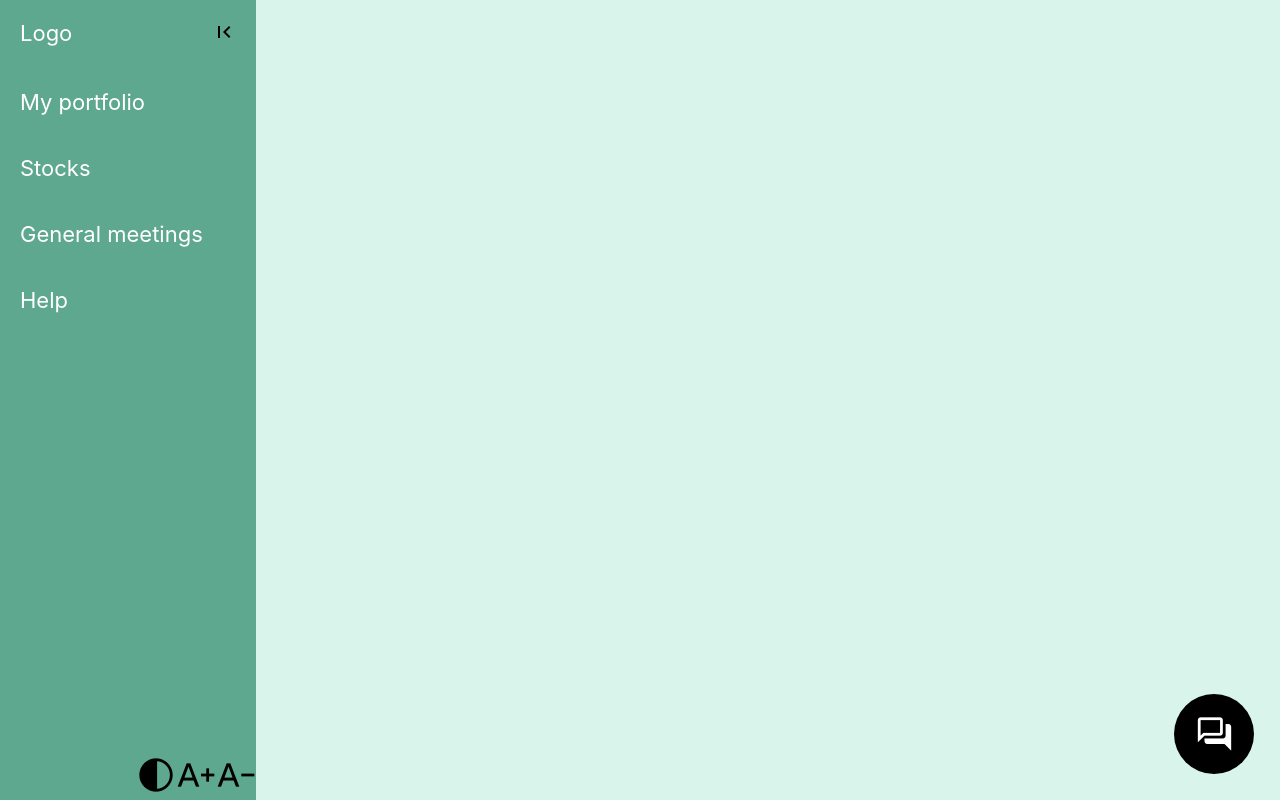
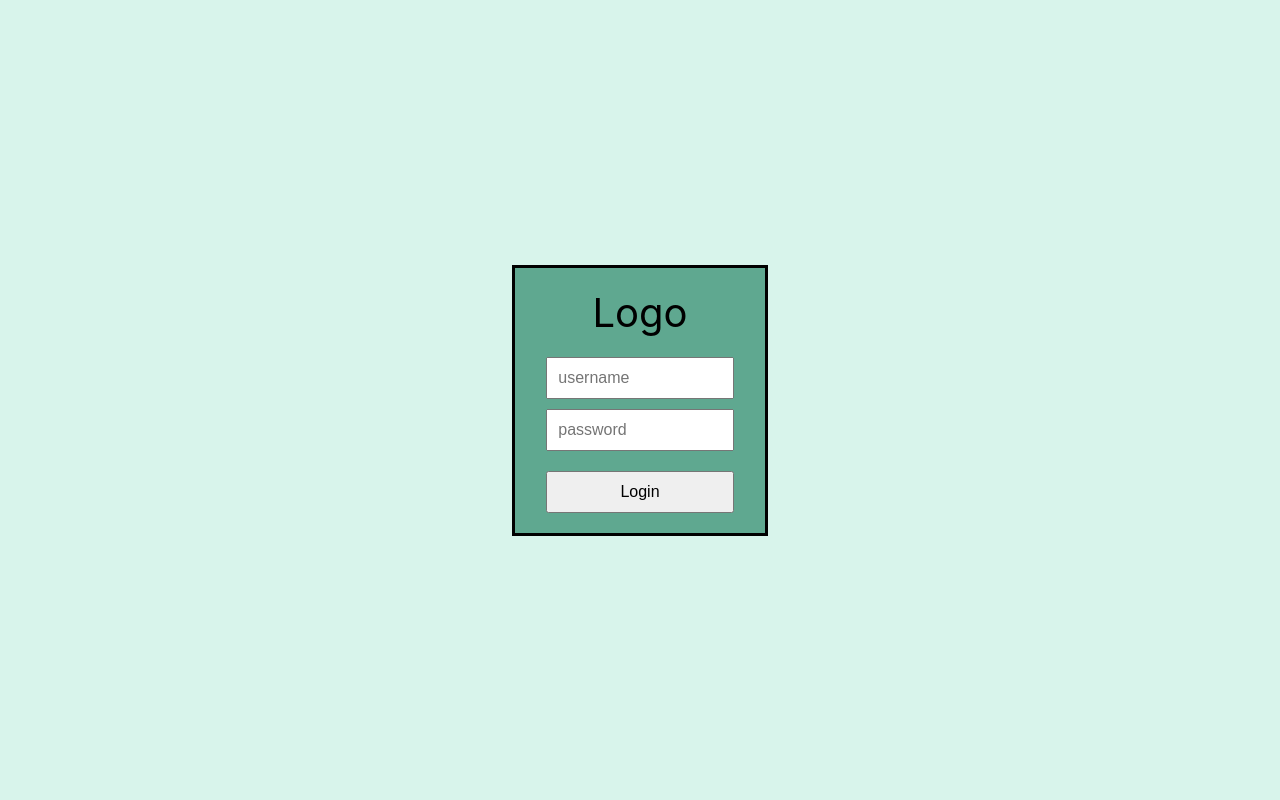
Before and after one commit to SzymonSzymonowicz/react-user-interfaces-classes, a React (Create React App) app: page /login in a window 1280 px wide. Built offline with nearby package versions, Linux system fonts and the light colour scheme.

Commit message:
Added session storage auth and login page

```diff
--- a/public/index.html
+++ b/public/index.html
@@ -21,7 +21,7 @@
       work correctly both with client-side routing and a non-root public URL.
       Learn how to configure a non-root public URL by running `npm run build`.
     -->
-		<title>React App Lab 1,2</title>
+		<title>React user interfaces</title>
 		<!-- <link href="https://fonts.googleapis.com/css2?family=Material+Symbols+Outlined" rel="stylesheet" /> -->
 		<link rel="stylesheet" href="https://fonts.googleapis.com/css2?family=Material+Symbols+Outlined:opsz,wght,FILL,GRAD@20..48,100..700,0..1,-50..200" />
 	</head>
--- a/src/App.js
+++ b/src/App.js
@@ -11,24 +11,47 @@ import PieChart from "./assets/some_pie_chart.png";
 import { Route, Routes } from "react-router-dom";
 import { ThemeProvider } from "./components/ThemeContext";
 import Chat from "./components/Chat/Chat";
+import LoginPage from "./components/LoginPage/LoginPage";
+import { ProtectedRoute } from "./components/ProtectedRoute";
+import { AuthProvider } from "./hooks/useAuth";
 
 function App() {
 	return (
 		<ThemeProvider>
-			<div className="app">
-				<SideBar />
-				<ContentContainer>
+			<AuthProvider>
+				<div className="app">
 					<Routes>
-						<Route path="/" element={<Dashboard />} />
-						<Route path="/portfolio" element={<span>My portfolio subpage</span>} />
-						<Route path="/stocks" element={<span>Stocks subpage</span>} />
-						<Route path="/gm" element={<span>General meetings subpage</span>} />
-						<Route path="/help" element={<span>Help subpage</span>} />
+						<Route path="/login" element={<LoginPage />} />
+						<Route
+							path="/*"
+							element={
+								<ProtectedRoute>
+									<LoginRestrictedPages />
+								</ProtectedRoute>
+							}
+						/>
 					</Routes>
-				</ContentContainer>
-				<Chat />
-			</div>
+				</div>
+			</AuthProvider>
 		</ThemeProvider>
+	);
+}
+
+function LoginRestrictedPages() {
+	return (
+		<>
+			<SideBar />
+			<ContentContainer>
+				<Routes>
+					<Route path="" element={<Dashboard />} />
+					<Route path="portfolio" element={<span>My portfolio subpage</span>} />
+					<Route path="stocks" element={<span>Stocks subpage</span>} />
+					<Route path="gm" element={<span>General meetings subpage</span>} />
+					<Route path="help" element={<span>Help subpage</span>} />
+				</Routes>
+			</ContentContainer>
+			<Chat />
+		</>
 	);
 }
 
--- /dev/null
+++ b/src/components/LoginPage/LoginPage.css
@@ -0,0 +1,54 @@
+.authPage {
+	width: 100%;
+	height: 100%;
+	box-sizing: border-box;
+	margin: 0;
+	padding: 0;
+
+	background-color: var(--secondary-color);
+
+	display: flex;
+	align-items: center;
+	justify-content: center;
+}
+
+.authContainer {
+	width: 20%;
+	/* height: 60%; */
+	background-color: var(--primary-color);
+	border: 3px solid black;
+
+	display: flex;
+	flex-direction: column;
+	align-items: center;
+	justify-content: center;
+}
+
+.authHeader {
+	margin: 20px;
+	font-size: calc(var(--base-font-size) + 24px);
+}
+
+.loginForm {
+	display: flex;
+	flex-direction: column;
+	flex-grow: 1;
+	width: 75%;
+	margin-bottom: 20px;
+}
+
+.loginForm input {
+	padding: 10px;
+	font-size: var(--base-font-size);
+}
+
+.loginForm button {
+	margin-top: 20px;
+
+	padding: 10px;
+	font-size: var(--base-font-size);
+}
+
+.loginForm :first-child {
+	margin-bottom: 10px;
+}
--- /dev/null
+++ b/src/components/LoginPage/LoginPage.js
@@ -0,0 +1,30 @@
+import { useAuth } from "../../hooks/useAuth";
+import "./LoginPage.css";
+import React, { useState } from "react";
+
+function LoginPage() {
+	const [providedUsername, setProvidedUsername] = useState();
+	const [providedPassword, setProvidedPassword] = useState();
+
+	const { login } = useAuth();
+
+	const handleLogin = (event) => {
+		console.log(event);
+		login(providedUsername, providedPassword);
+	};
+
+	return (
+		<div className="authPage">
+			<div className="authContainer">
+				<div className="authHeader">Logo</div>
+				<div className="loginForm">
+					<input placeholder="username" onChange={(event) => setProvidedUsername(event.target.value)} />
+					<input placeholder="password" type="password" onChange={(event) => setProvidedPassword(event.target.value)} />
+					<button onClick={handleLogin}>Login</button>
+				</div>
+			</div>
+		</div>
+	);
+}
+
+export default LoginPage;
--- /dev/null
+++ b/src/components/ProtectedRoute.js
@@ -0,0 +1,14 @@
+import { Navigate } from "react-router-dom";
+import { useAuth } from "../hooks/useAuth";
+
+export const ProtectedRoute = ({ children }) => {
+	console.log(useAuth());
+	const { user } = useAuth();
+
+	if (!user) {
+		// user is not authenticated
+		return <Navigate to="/login" />;
+	}
+
+	return children;
+};
--- a/src/components/SideBar/SideBar.css
+++ b/src/components/SideBar/SideBar.css
@@ -24,11 +24,11 @@
 a:visited,
 a:link {
 	text-decoration: none;
-	color: white;
+	color: var(--font-color);
 }
 
 .side-bar-item a:hover {
-	color: black;
+	color: var(--secondary-color);
 }
 
 .side-bar .utils {
@@ -45,3 +45,18 @@ a:link {
 	flex-direction: row;
 	justify-content: space-between;
 }
+
+.side-bar-item.user-info {
+	display: flex;
+	flex-direction: row;
+	justify-content: space-between;
+	align-items: center;
+	border-top: 1px solid black;
+	border-bottom: 1px solid black;
+}
+
+.side-bar-item.user-info button {
+	padding: 10px;
+	justify-self: center;
+	font-size: calc(var(--base-font-size));
+}
--- a/src/components/SideBar/SideBar.js
+++ b/src/components/SideBar/SideBar.js
@@ -3,10 +3,13 @@ import React, { useContext } from "react";
 import { Link } from "react-router-dom";
 import { useState } from "react";
 import ThemeContext from "../ThemeContext";
+import { useAuth } from "../../hooks/useAuth";
 
 function SideBar() {
 	const [previousFontSize, setPreviousFontSize] = useState(getComputedStyle(document.documentElement).getPropertyValue("--base-font-size"));
 	const { toggleDarkmode } = useContext(ThemeContext);
+
+	const { user, logout } = useAuth();
 
 	const increaseFontSize = () => {
 		alterFontSize((x) => x + 1);
@@ -40,6 +43,12 @@ function SideBar() {
 					<span className="material-symbols-outlined">first_page</span>
 				</div>
 			</div>
+			<div className="side-bar-item user-info">
+				<span>Welcome {user?.username}!</span>
+				<div>
+					<button onClick={logout}>Logout</button>
+				</div>
+			</div>
 			<div className="side-bar-item">
 				<Link to="/portfolio">My portfolio</Link>
 			</div>
--- /dev/null
+++ b/src/hooks/useAuth.js
@@ -0,0 +1,56 @@
+import { createContext, useContext } from "react";
+// import { createContext, useContext, useMemo } from "react";
+import { useNavigate } from "react-router-dom";
+import { useSessionStorage } from "./useSessionStorage.js";
+
+const AuthContext = createContext();
+
+export function AuthProvider({ children }) {
+	const [user, setUser] = useSessionStorage("user", null);
+	const navigate = useNavigate();
+
+	const users = [
+		{
+			username: "test",
+			password: "test",
+		},
+		{
+			username: "admin",
+			password: "admin",
+		},
+	];
+
+	const checkCredentials = (username, password) => {
+		return users.some((definedUser) => definedUser.password === password && definedUser.username === username);
+	};
+
+	const login = (username, password) => {
+		if (checkCredentials(username, password)) {
+			setUser({ username, password });
+			navigate("/");
+		} else {
+			console.log("Failed to login due to wrong credentials");
+		}
+	};
+
+	const logout = () => {
+		setUser(null);
+		navigate("/login", { replace: true });
+	};
+
+	// const value = useMemo(
+	// 	() => ({
+	// 		user,
+	// 		login,
+	// 		logout,
+	// 	}),
+	// 	[user]
+	// );
+
+	return <AuthContext.Provider value={{ user, login, logout }}>{children}</AuthContext.Provider>;
+	// return <AuthContext.Provider value={value}>{children}</AuthContext.Provider>;
+}
+
+export const useAuth = () => {
+	return useContext(AuthContext);
+};
--- /dev/null
+++ b/src/hooks/useSessionStorage.js
@@ -0,0 +1,26 @@
+import { useState } from "react";
+
+export const useSessionStorage = (keyName, defaultValue) => {
+	const [storedValue, setStoredValue] = useState(() => {
+		try {
+			const value = window.sessionStorage.getItem(keyName);
+			if (value) {
+				return JSON.parse(value);
+			} else {
+				window.sessionStorage.setItem(keyName, JSON.stringify(defaultValue));
+				return defaultValue;
+			}
+		} catch (err) {
+			return defaultValue;
+		}
+	});
+
+	const setValue = (newValue) => {
+		try {
+			window.sessionStorage.setItem(keyName, JSON.stringify(newValue));
+		} catch (err) {}
+		setStoredValue(newValue);
+	};
+
+	return [storedValue, setValue];
+};
```
